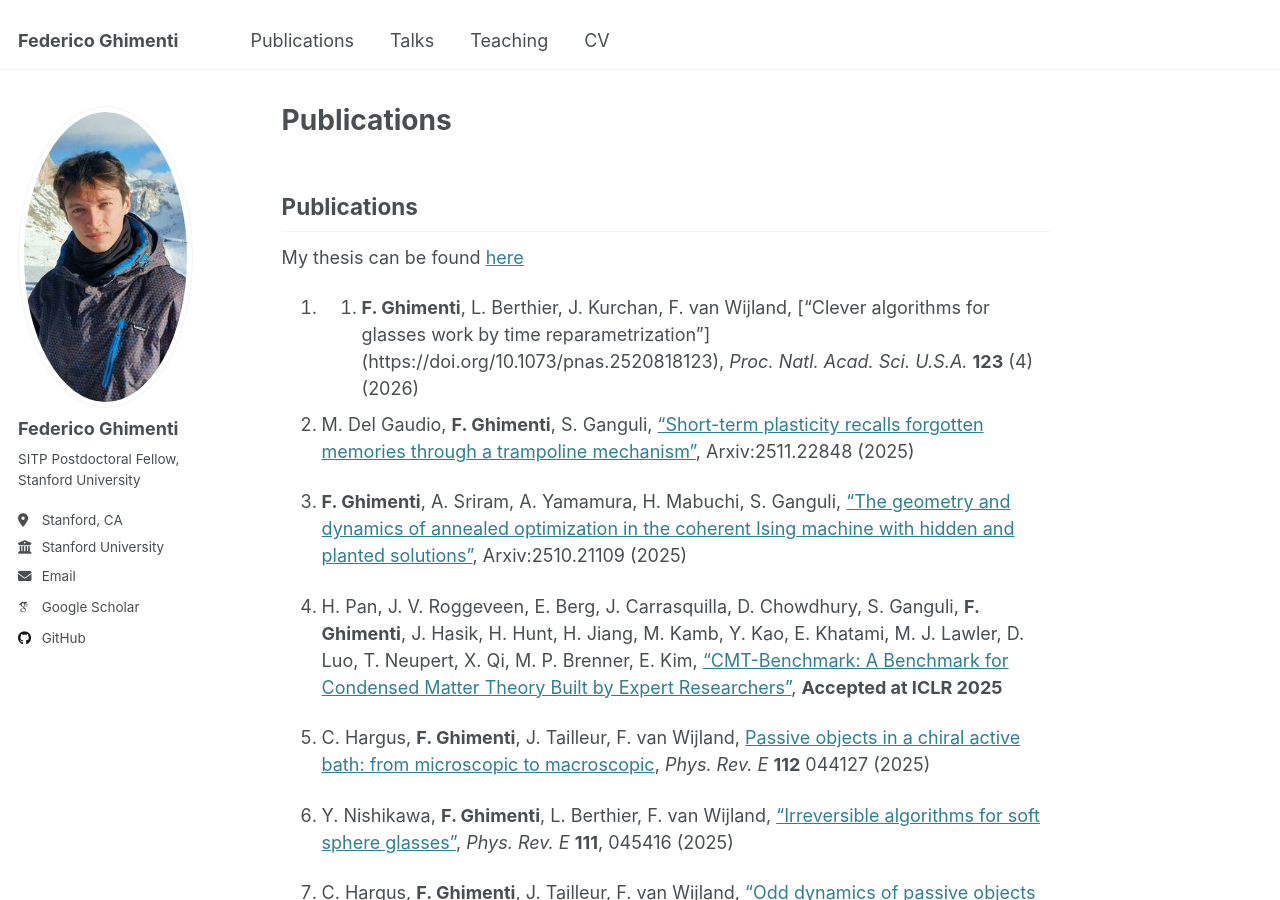
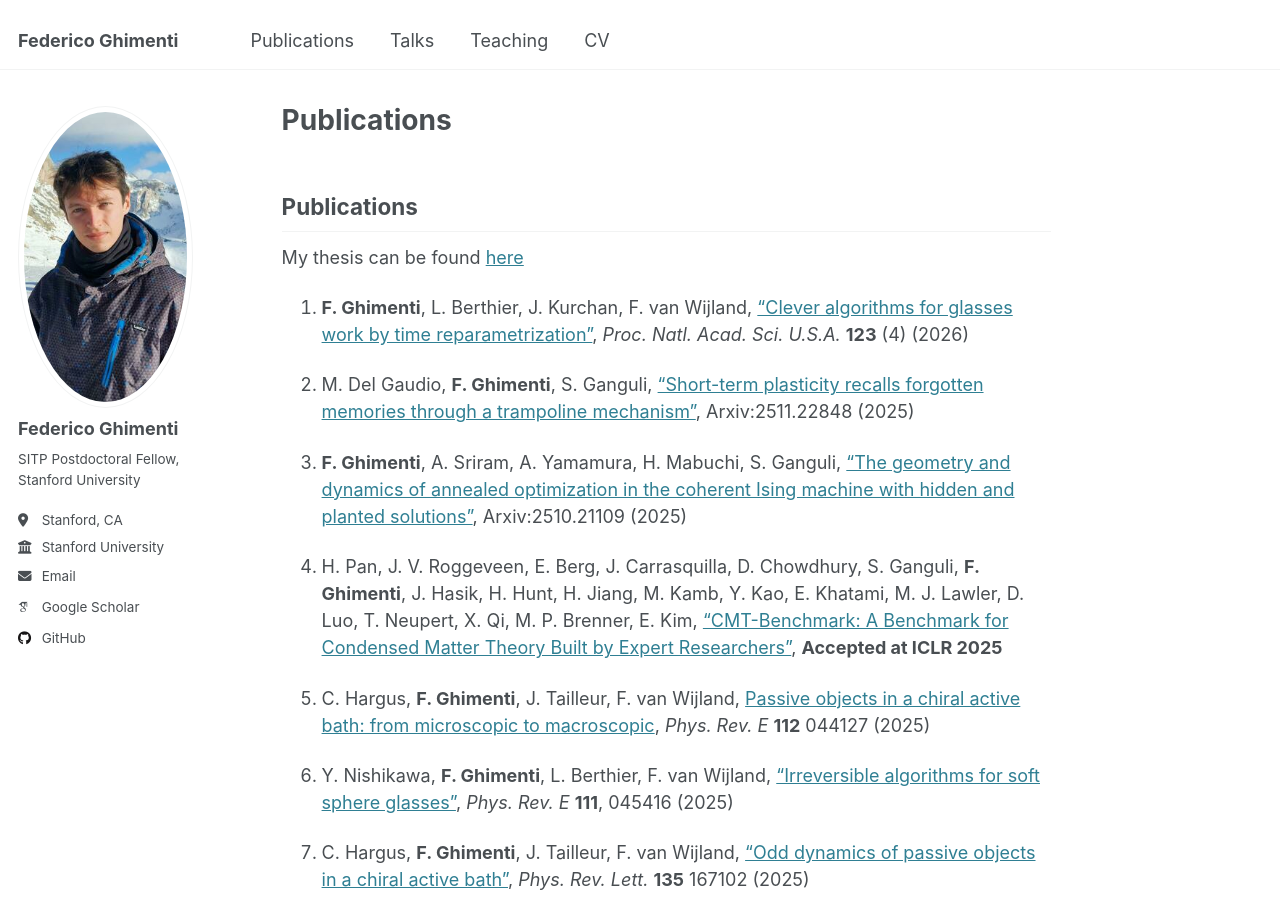
Before and after one commit to FedericoGhimenti/FedericoGhimenti.github.io, a Jekyll site: the page built from _pages/publications.md, in a window 1280 px wide and 900 px high. Built offline with Jekyll 4.4.1, drawn with Linux system fonts in a browser that asks for light colours; some web fonts are replaced; part of the change alters nothing that is shown.

Commit message:
Update CV&Publications

```diff
--- a/_pages/publications.md
+++ b/_pages/publications.md
@@ -8,7 +8,7 @@ author_profile: true
 
 My thesis can be found [here](/files/manuscript_Ghimenti.pdf)
 
-14. 8. **F. Ghimenti**, L. Berthier, J. Kurchan, F. van Wijland, ["Clever algorithms for glasses work by time reparametrization"] (https://doi.org/10.1073/pnas.2520818123), *Proc. Natl. Acad. Sci. U.S.A.* **123** (4) (2026)
+14. **F. Ghimenti**, L. Berthier, J. Kurchan, F. van Wijland, ["Clever algorithms for glasses work by time reparametrization"](https://doi.org/10.1073/pnas.2520818123), *Proc. Natl. Acad. Sci. U.S.A.* **123** (4) (2026)
 
 13. M. Del Gaudio, **F. Ghimenti**, S. Ganguli, ["Short-term plasticity recalls forgotten memories through a trampoline mechanism"](https://arxiv.org/abs/2511.22848), Arxiv:2511.22848 (2025)
 
```
